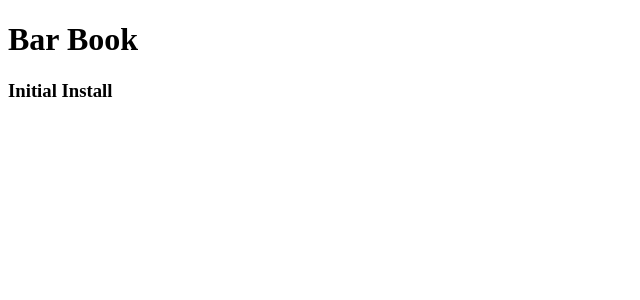
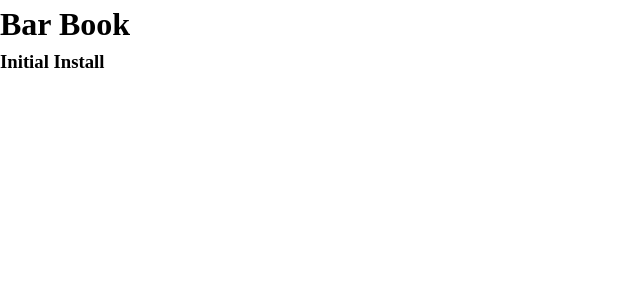
Before and after one commit to AlexanderHeo/barbook, a Next.js app: page / in a window 1280 px wide. Shown: the top 300 px of the page, without its empty margins (0-640 px from the left). Built offline with nearby package versions, Linux system fonts and the light colour scheme.

Commit message:
styles: add _app.js and global stylesheet

```diff
--- /dev/null
+++ b/pages/_app.js
@@ -0,0 +1,5 @@
+import './globalStyles.css';
+
+export default function App({ Component, pageProps }) {
+  return <Component {...pageProps} />;
+}
--- /dev/null
+++ b/pages/globalStyles.css
@@ -0,0 +1,47 @@
+/*
+  Josh's Custom CSS Reset
+  https://www.joshwcomeau.com/css/custom-css-reset/
+*/
+*,
+*::before,
+*::after {
+  box-sizing: border-box;
+}
+* {
+  margin: 0;
+}
+html,
+body {
+  height: 100%;
+}
+body {
+  line-height: 1.5;
+  -webkit-font-smoothing: antialiased;
+}
+img,
+picture,
+video,
+canvas,
+svg {
+  display: block;
+  max-width: 100%;
+}
+input,
+button,
+textarea,
+select {
+  font: inherit;
+}
+p,
+h1,
+h2,
+h3,
+h4,
+h5,
+h6 {
+  overflow-wrap: break-word;
+}
+#root,
+#__next {
+  isolation: isolate;
+}
```
